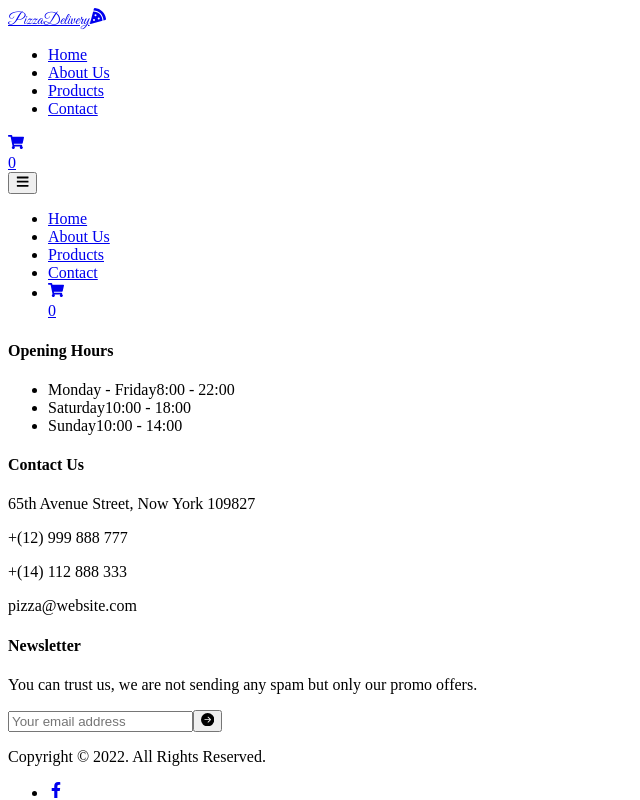
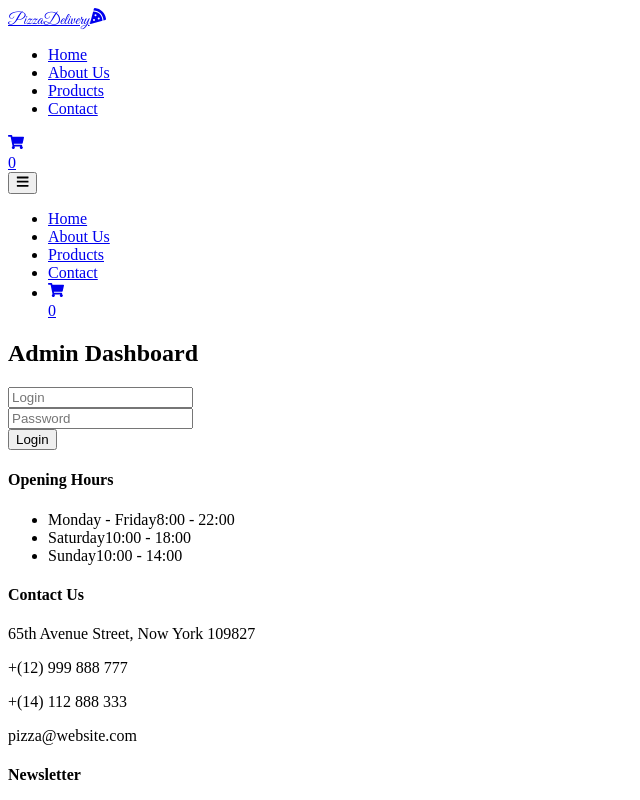
Before and after one commit to webseb00/PizzaDeliveryApp, a React (Create React App) app in the folder frontend/: page /admin/login in a window 1280 px wide. Shown: the top 800 px of the page, without its empty margins (0-640 px from the left). Built offline with nearby package versions, Linux system fonts and the light colour scheme.

Commit message:
Update ModalDelivery component

```diff
--- a/frontend/src/App.js
+++ b/frontend/src/App.js
@@ -4,6 +4,8 @@ import Footer from './components/Footer';
 import Main from './pages/Main';
 import Cart from './pages/Cart';
 import Product from './pages/Product';
+import Login from './pages/Login';
+import OrderStatus from './pages/OrderStatus';
 
 function App() {
   return (
@@ -14,6 +16,8 @@ function App() {
           <Route path="/" element={<Main />} />
           <Route path="/cart" element={<Cart />} />
           <Route path="/pizza/:id" element={<Product />} />
+          <Route path="/admin/login" element={<Login />} />
+          <Route path="/order/:id" element={<OrderStatus />} />
         </Routes>
         <Footer />
       </BrowserRouter>
--- a/frontend/src/components/ModalDelivery.js
+++ b/frontend/src/components/ModalDelivery.js
@@ -1,9 +1,13 @@
 import React, { useState } from 'react'
-import { useSelector, useDispatch } from 'react-redux'
+import { useNavigate } from 'react-router-dom'
+import { useSelector } from 'react-redux'
 import { FaTimes } from 'react-icons/fa'
+import { BiLoaderAlt } from 'react-icons/bi'
+import axios from 'axios'
 
 const ModalDelivery = ({ handleModal }) => {
 
+  const navigate = useNavigate('/')
   const { total } = useSelector((state) => state.cart)
 
   const [form, setForm] = useState({
@@ -12,21 +16,50 @@ const ModalDelivery = ({ handleModal }) => {
     address: ''
   })
   const [error, setError] = useState({ isSet: false, message: '' })
+  const [isLoading, setIsLoading] = useState(false)
 
   const { fullName, phoneNumber, address } = form;
 
   const handleChange = e => setForm({ ...form, [e.target.name]: e.target.value })
 
-  const handleSubmit = e => {
+  const postNewOrder = async (data) => {
+    setIsLoading(true);
+
+    try {
+      const response = await axios.post('/api/order', data);
+      return response.data
+    } catch(err) {
+      setError({ isSet: true, message: 'An Error occurred. Order can not be created.' })
+      console.log(err);
+    }
+
+    setIsLoading(false);
+  }
+
+  const handleSubmit = async e => {
     e.preventDefault();
 
-    if(!fullName && !phoneNumber && !address) {
+    if(!fullName && !phoneNumber || phoneNumber.length !== 9 && !address) {
       setError({ isSet: true, message: 'Please fill all fields!' })
       return
     }
 
-    setError({ isSet: false, message: '' });
-    handleCloseModal();
+    const obj = {
+      firstName: fullName.split(' ')[0],
+      lastName: fullName.split(' ')[1],
+      status: 0,
+      address,
+      total,
+    }
+
+    const order = await postNewOrder(obj)
+
+    if(order && order._id) {
+      setError({ isSet: false, message: '' });
+      handleCloseModal();
+
+      navigate(`/order/${order._id}`)
+    }
   }
 
   const handleCloseModal = () => handleModal(false);
@@ -49,7 +82,7 @@ const ModalDelivery = ({ handleModal }) => {
         <h2 className="mt-4 text-2xl">You will pay <span className="font-semibold">{total.toFixed(2)}</span> after delivery.</h2>
         <form className="mt-6 mb-3">
           <div className="mb-2 flex flex-col">
-            <label for="full_name" className="mb-2">Full Name</label>
+            <label htmlFor="full_name" className="mb-2">Full Name</label>
             <input
               type="text"
               name="fullName"
@@ -61,7 +94,7 @@ const ModalDelivery = ({ handleModal }) => {
             />
           </div>
           <div className="mb-2 flex flex-col">
-            <label for="phone_number" className="mb-2">Phone Number</label>
+            <label htmlFor="phone_number" className="mb-2">Phone Number</label>
             <input
               type="tel"
               name="phoneNumber"
@@ -73,24 +106,30 @@ const ModalDelivery = ({ handleModal }) => {
             />
           </div>
           <div className="flex flex-col">
-            <label for="main_address" className="mb-2">Address</label>
+            <label htmlFor="main_address" className="mb-2">Address</label>
             <textarea
               id="main_address"
               className="mb-6 py-1 px-3 border border-slate-400 rounded-sm"
               onChange={handleChange}
               name="address"
-            >
-              {address}
-            </textarea>
+              value={address}
+            />
           </div>
           {error.isSet && <p className="mb-4 text-lg text-red-600">{error.message}</p>}
-          <input
+          <button
             type="submit"
             className="px-4 py-3 rounded-md shadow-md text-white bg-blue-600
-            transition duration-300 hover:opacity-70 cursor-pointer"
-            value="Make an order"
+            transition duration-300 hover:opacity-70 cursor-pointer flex items-center"
             onClick={handleSubmit}
-          />
+          >
+            {!isLoading ?
+              'Make an order'
+            :
+            <>
+              <BiLoaderAlt className="animate-spin mr-3" />
+              <span>Processing...</span>
+            </>}
+          </button>
         </form>
       </div>
     </>
--- a/frontend/src/pages/Cart.js
+++ b/frontend/src/pages/Cart.js
@@ -39,7 +39,7 @@ const Cart = () => {
           <h4 className="uppercase font-semibold text-2xl">cart total</h4>
           <ul className="list-none my-4">
             <li>
-              <span className="font-semibold">Subtotal:</span>
+              <span className="font-semibold">Subtotal:</span> {total.toFixed(2)}$
             </li>
             <li>
               <span className="font-semibold">Discount:</span> 0.00$</li>
--- /dev/null
+++ b/frontend/src/pages/Login.js
@@ -0,0 +1,65 @@
+import React, { useState } from 'react'
+
+const Login = () => {
+
+  const [form, setForm] = useState({
+    login: '',
+    password: ''
+  })
+  const [error, setError] = useState({ isSet: false, message: '' })
+
+  const { login, password } = form
+
+  const handleChange = e => setForm({ ...form, [e.target.name]: e.target.value })
+
+  const handleSubmit = e => {
+    e.preventDefault();
+
+    if(!login && !password) {
+      setError({ isSet: true, message: 'All fields are required!' })
+      return
+    }
+
+    setError({ isSet: false, message: '' })
+  }
+
+  return (
+    <div className="container mx-auto px-6 pt-[6rem] pb-[8rem]">
+      <form className="flex flex-col items-center">
+        <h2 className="mb-6 text-2xl">Admin Dashboard</h2>
+        <div>
+          <input
+            type="text"
+            name="login"
+            value={login}
+            onChange={handleChange}
+            className="bg-gray-50 border border-gray-300 text-gray-900 text-md rounded-md py-2 px-4 mb-3"
+            placeholder="Login"
+            required
+          />
+        </div>
+        <div>
+          <input
+            type="password"
+            name="password"
+            value={password}
+            onChange={handleChange}
+            className="bg-gray-50 border border-gray-300 text-gray-900 text-md rounded-md py-2 px-4"
+            placeholder="Password"
+            required
+          />
+        </div>
+        {error.isSet && <p className="mt-3 text-lg text-red-600 font-semibold">{error.message}</p>}
+        <input
+          type="submit"
+          value="Login"
+          className="px-8 py-2 rounded-md shadow-md text-white bg-blue-600
+            transition duration-300 hover:opacity-70 cursor-pointer mt-3"
+          onClick={handleSubmit}
+        />
+      </form>
+    </div>
+  )
+}
+
+export default Login
--- /dev/null
+++ b/frontend/src/pages/OrderStatus.js
@@ -0,0 +1,104 @@
+import React, { useState, useEffect } from 'react'
+import { useParams } from 'react-router-dom'
+import Spinner from '../components/Spinner'
+import axios from 'axios'
+import { FaCashRegister, FaCheckCircle, FaTruck, FaTimesCircle } from 'react-icons/fa'
+import { GiHotMeal } from 'react-icons/gi'
+import { BsBagCheck } from 'react-icons/bs'
+
+const OrderStatus = () => {
+
+  const { id } = useParams();
+  const [order, setOrder] = useState(null);
+  const [orderStatus, setOrderStatus] = useState(0);
+  const [isLoading, setIsLoading] = useState(false)
+
+  const fetchOrderData = async () => {
+    try {
+      const response = await axios.get(`api/order/${id}`)
+
+      setOrder(response.data)
+    } catch(err) {
+      console.log(err);
+    }
+
+    setIsLoading(false);
+  }
+
+  useEffect(() => {
+    if(!id) return;
+
+    // setIsLoading(true);
+    // fetchOrderData(id);
+  }, [])
+
+  if(isLoading) return (
+    <div className="h-[80vh] flex justify-center items-center">
+      <Spinner />
+    </div>
+  )
+
+  return (
+    <div className="container mx-auto px-6 py-[6rem]">
+      <div className="flex flex-col lg:flex-row min-w-[430px] lg:items-start">
+        <div className="flex-1 lg:flex-[3] mb-[3rem] lg:mr-[3rem]">
+          <table className="table-fixed w-full text-sm text-center text-gray-500 dark:text-gray-400">
+            <thead className="text-xs text-gray-700 uppercase bg-gray-50 dark:bg-gray-700 dark:text-gray-400">
+              <tr>
+                <th className="py-3 px-6 text-md">Order ID</th>
+                <th className="py-3 px-6 text-md">Customer</th>
+                <th className="py-3 px-6 text-md">Address</th>
+                <th className="py-3 px-6 text-md">Total</th>
+              </tr>
+            </thead>
+            <tbody>
+
+            </tbody>
+          </table>
+          <ul className="flex">
+            <li className="flex flex-col justify-center items-center m-3 text-lg my-6 animate-pulse">
+              <FaCashRegister className="" />
+              <p className="my-2">Payment</p>
+              <FaCheckCircle  className="text-green-700" />
+              {/* <FaTimesCircle className="text-red-700" /> */}
+            </li>
+            <li className="flex flex-col justify-center items-center m-3 text-lg opacity-40">
+              <GiHotMeal className="" />
+              <p className="my-2">Preparing</p>
+              <FaCheckCircle  className="text-green-700" />
+            </li>
+            <li className="flex flex-col justify-center items-center m-3 text-lg opacity-40">
+              <FaTruck className="" />
+              <p className="my-2">On the way</p>
+              <FaCheckCircle  className="text-green-700" />
+            </li>
+            <li className="flex flex-col justify-center items-center m-3 text-lg opacity-40">
+              <BsBagCheck className="" />
+              <p className="my-2">Delivered!</p>
+              <FaCheckCircle  className="text-green-700" />
+            </li>
+          </ul>
+        </div>
+        <div className="flex-1 bg-slate-600 shadow-md text-white p-[2rem]">
+          <h4 className="uppercase font-semibold text-2xl">cart total</h4>
+          <ul className="list-none my-4">
+            <li>
+              <span className="font-semibold">Subtotal:</span> $
+            </li>
+            <li>
+              <span className="font-semibold">Discount:</span> 0.00$</li>
+            <li>
+              <span className="font-semibold">Total:</span> $
+            </li>
+          </ul>
+          <div className="block bg-orange-500 uppercase font-semibold border-none
+          outline-none w-full py-2">
+            cash on delivery
+          </div>
+        </div>
+      </div>
+    </div>
+  )
+}
+
+export default OrderStatus
```
Also changed, not shown: frontend/src/pages/Dashboard.js (added, +9 -0 lines), 2 other files (tests, documents, lock files or other folders).
